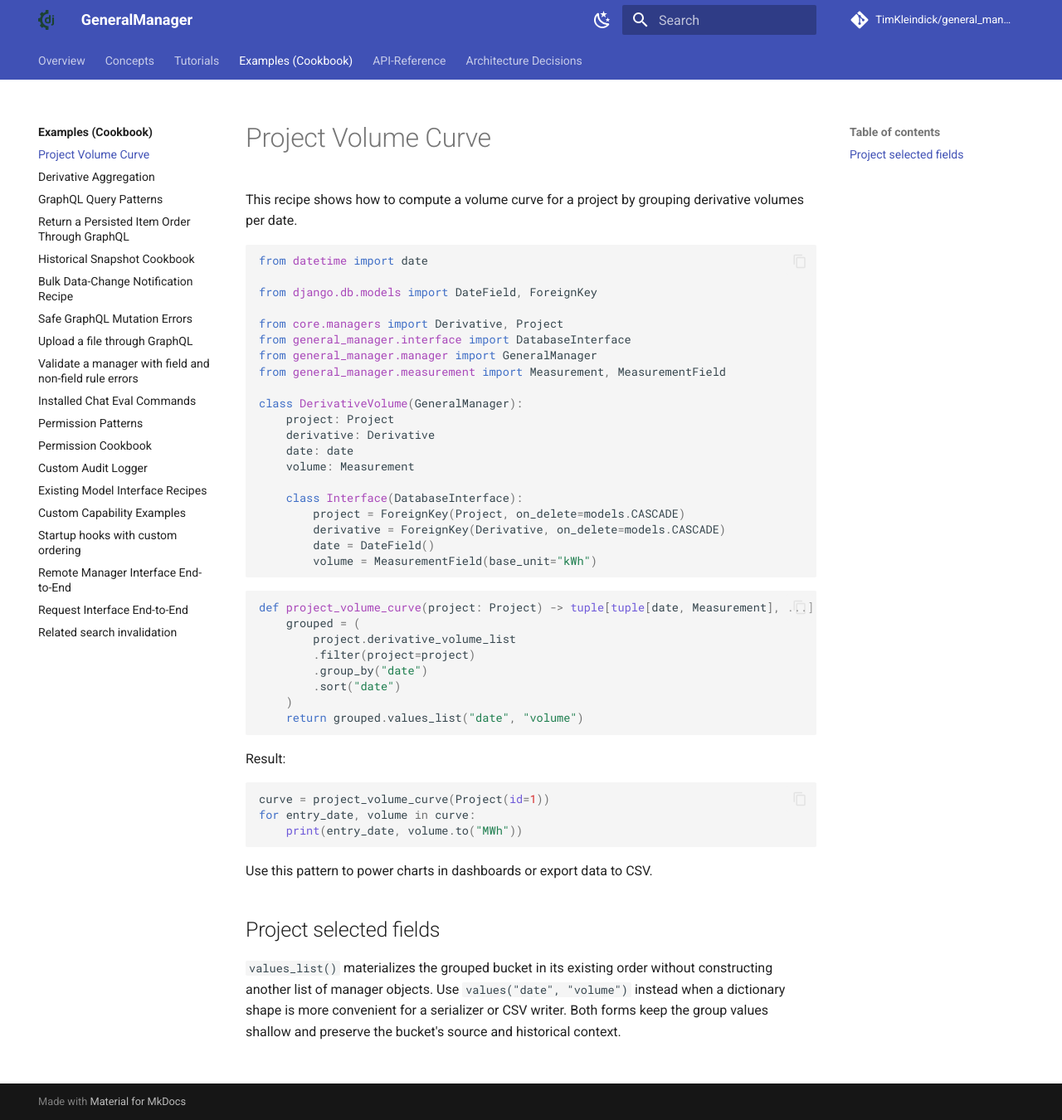
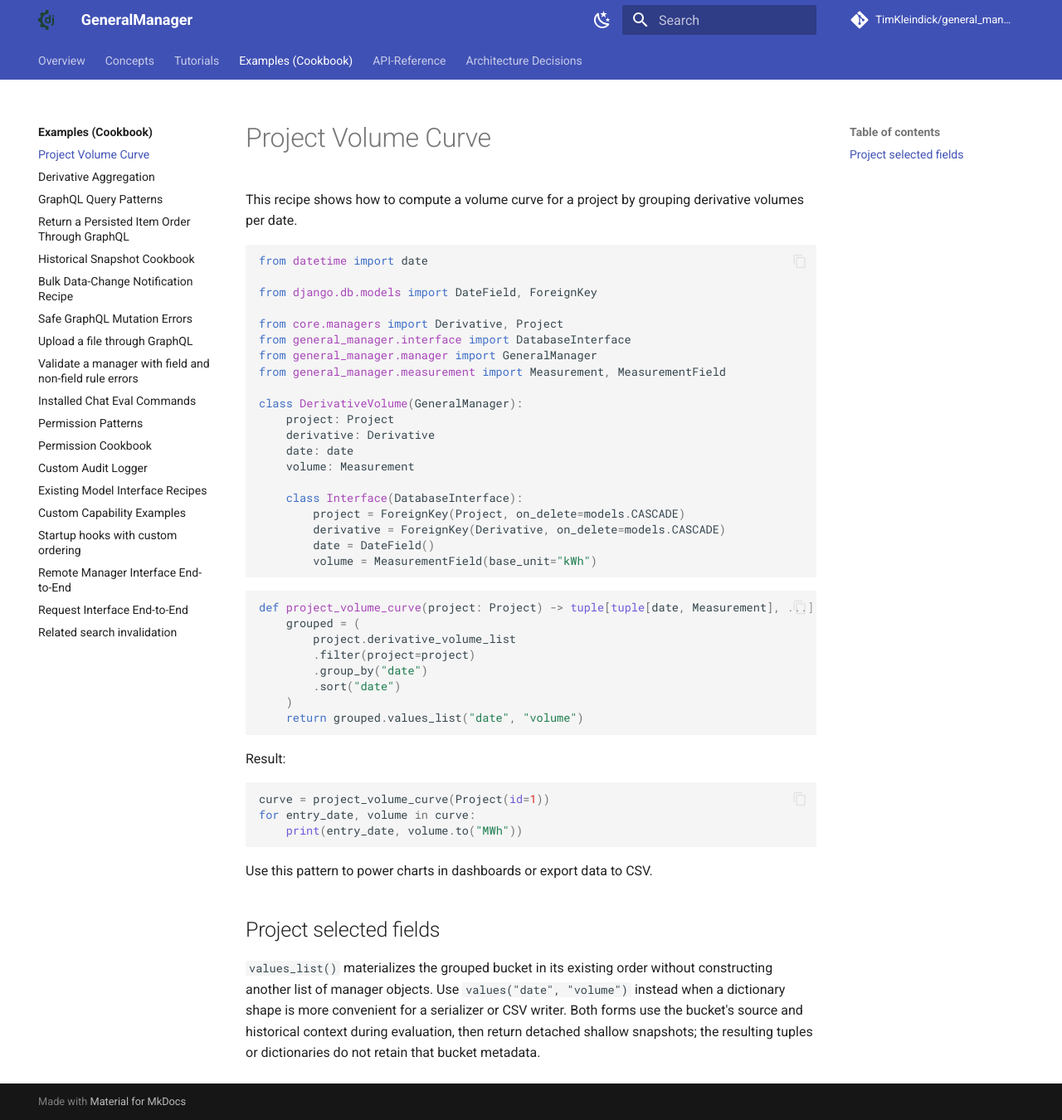
Before and after one commit to TimKleindick/general_manager, an MkDocs documentation site: the page built from docs/examples/project_volume_curve.md, in a window 1280 px wide and 1350 px high. Shown: the whole window at 83% size. Built offline with MkDocs 1.6.1 and Material for MkDocs 9.7.7, drawn with Linux system fonts in a browser that asks for light colours; comment, search, counter and statistics services are not loaded.

Commit message:
docs: clarify bucket projection snapshots

```diff
--- a/docs/examples/project_volume_curve.md
+++ b/docs/examples/project_volume_curve.md
@@ -51,5 +51,6 @@ Use this pattern to power charts in dashboards or export data to CSV.
 `values_list()` materializes the grouped bucket in its existing order without
 constructing another list of manager objects. Use `values("date", "volume")`
 instead when a dictionary shape is more convenient for a serializer or CSV
-writer. Both forms keep the group values shallow and preserve the bucket's
-source and historical context.
+writer. Both forms use the bucket's source and historical context during
+evaluation, then return detached shallow snapshots; the resulting tuples or
+dictionaries do not retain that bucket metadata.
```
